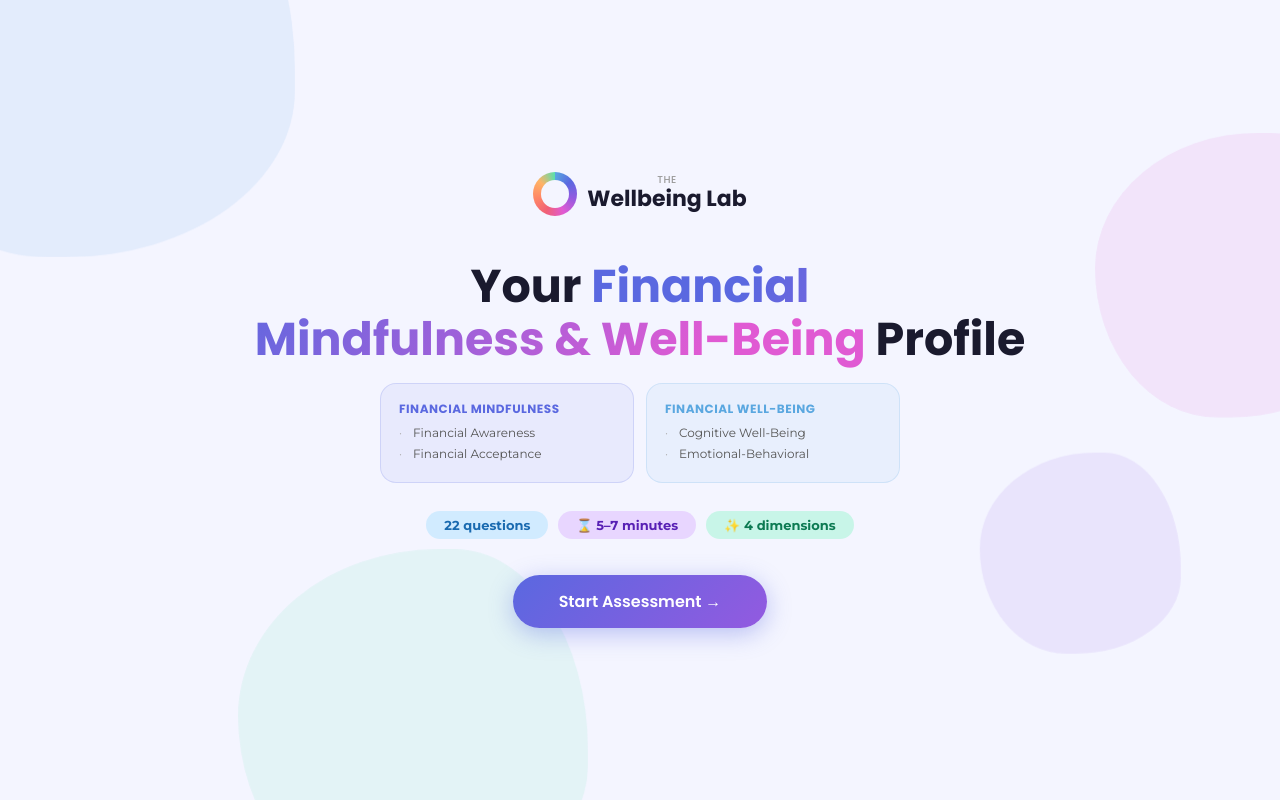
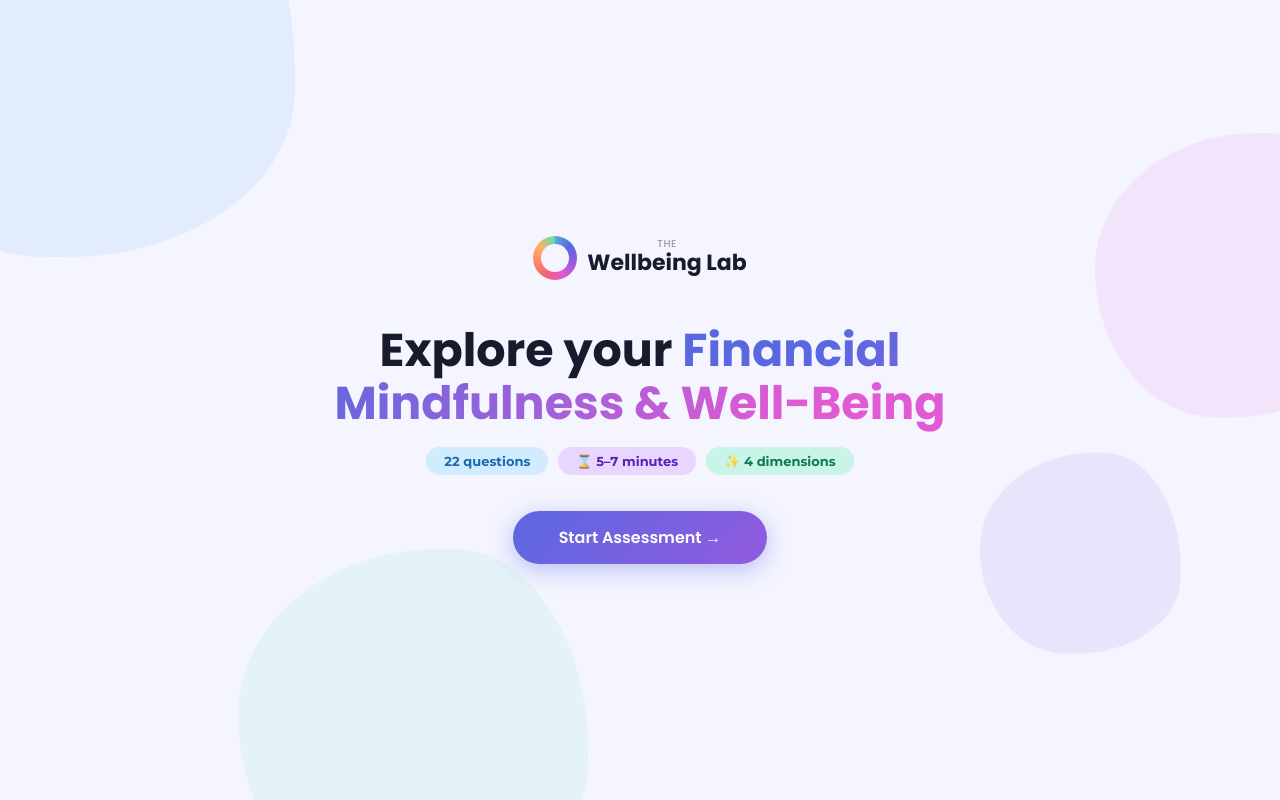
Before and after one commit to LisaFuet/Financial-Mindfulness, a plain HTML site: page financial-mindfulness.html in a window 1280 px wide. Drawn offline with Linux system fonts and the light colour scheme.

Commit message:
Clean up welcome screen and FM question layout
- Remove module preview boxes from welcome screen
- Change title to "Explore your Financial Mindfulness & Well-Being"
- Replace FM heading/scale note with instruction sentence
- Move progress bar below nav so it aligns with question cards

Co-Authored-By: Claude Sonnet 4.6 <noreply@anthropic.com>

```diff
--- a/financial-mindfulness.html
+++ b/financial-mindfulness.html
@@ -74,8 +74,10 @@ body{font-family:'Montserrat',sans-serif;background:var(--bg);color:#1a1a2e;min-
 
 /* question screens */
 .q-wrap{max-width:700px;margin:0 auto;padding:36px 20px 80px}
-.q-nav{display:flex;align-items:flex-start;justify-content:space-between;gap:16px;margin-bottom:28px}
+.q-nav{display:flex;align-items:flex-start;justify-content:space-between;gap:16px;margin-bottom:16px}
 .q-nav-left{min-width:0}
+.q-instructions{font-size:14px;color:#555;line-height:1.75;margin-top:8px;max-width:560px}
+.q-prog{margin-bottom:28px}
 .section-badge{display:inline-block;font-size:11px;font-weight:700;letter-spacing:.5px;padding:3px 10px;border-radius:20px;margin-bottom:6px;text-transform:uppercase}
 .badge-fm{background:rgba(90,104,224,.1);color:#5A68E0}
 .badge-fwb{background:rgba(90,167,224,.1);color:#1a6ab0}
@@ -211,23 +213,7 @@ body{font-family:'Montserrat',sans-serif;background:var(--bg);color:#1a1a2e;min-
       <div class="logo-ring"></div>
       <div class="logo-label lg"><div class="the">The</div>Wellbeing Lab</div>
     </div>
-    <h1 class="welcome-h1">Your <span class="grad">Financial<br>Mindfulness &amp; Well-Being</span> Profile</h1>
-    <div class="welcome-modules">
-      <div class="w-mod fm">
-        <div class="w-mod-title">Financial Mindfulness</div>
-        <ul>
-          <li>Financial Awareness</li>
-          <li>Financial Acceptance</li>
-        </ul>
-      </div>
-      <div class="w-mod fwb">
-        <div class="w-mod-title">Financial Well-Being</div>
-        <ul>
-          <li>Cognitive Well-Being</li>
-          <li>Emotional-Behavioral</li>
-        </ul>
-      </div>
-    </div>
+    <h1 class="welcome-h1">Explore your <span class="grad">Financial<br>Mindfulness &amp; Well-Being</span></h1>
     <div class="pill-row">
       <span class="pill pill-b">22 questions</span>
       <span class="pill pill-p">&#8987; 5–7 minutes</span>
@@ -243,15 +229,16 @@ body{font-family:'Montserrat',sans-serif;background:var(--bg);color:#1a1a2e;min-
     <div class="q-nav">
       <div class="q-nav-left">
         <div class="section-badge badge-fm">Part 1 of 3 &mdash; Financial Mindfulness</div>
-        <div class="q-nav-title">Financial Mindfulness Scale</div>
-        <div class="q-nav-sub">Rate each statement from 1 (Strongly Disagree) to 7 (Strongly Agree)</div>
-        <div class="prog-label"><span id="fmCount">0</span> of 8 answered</div>
-        <div class="prog-track"><div class="prog-fill pf-fm" id="fmFill"></div></div>
+        <p class="q-instructions">The following statements concern your attentiveness to and handling of your personal finances. Please indicate the extent to which you agree with each statement.</p>
       </div>
       <div class="logo" style="flex-shrink:0;margin-top:4px">
         <div class="logo-ring sm"></div>
         <div class="logo-label"><div class="the">The</div>Wellbeing Lab</div>
       </div>
+    </div>
+    <div class="q-prog">
+      <div class="prog-label"><span id="fmCount">0</span> of 8 answered</div>
+      <div class="prog-track"><div class="prog-fill pf-fm" id="fmFill"></div></div>
     </div>
     <div id="fmBox"></div>
     <div class="submit-zone">
```
